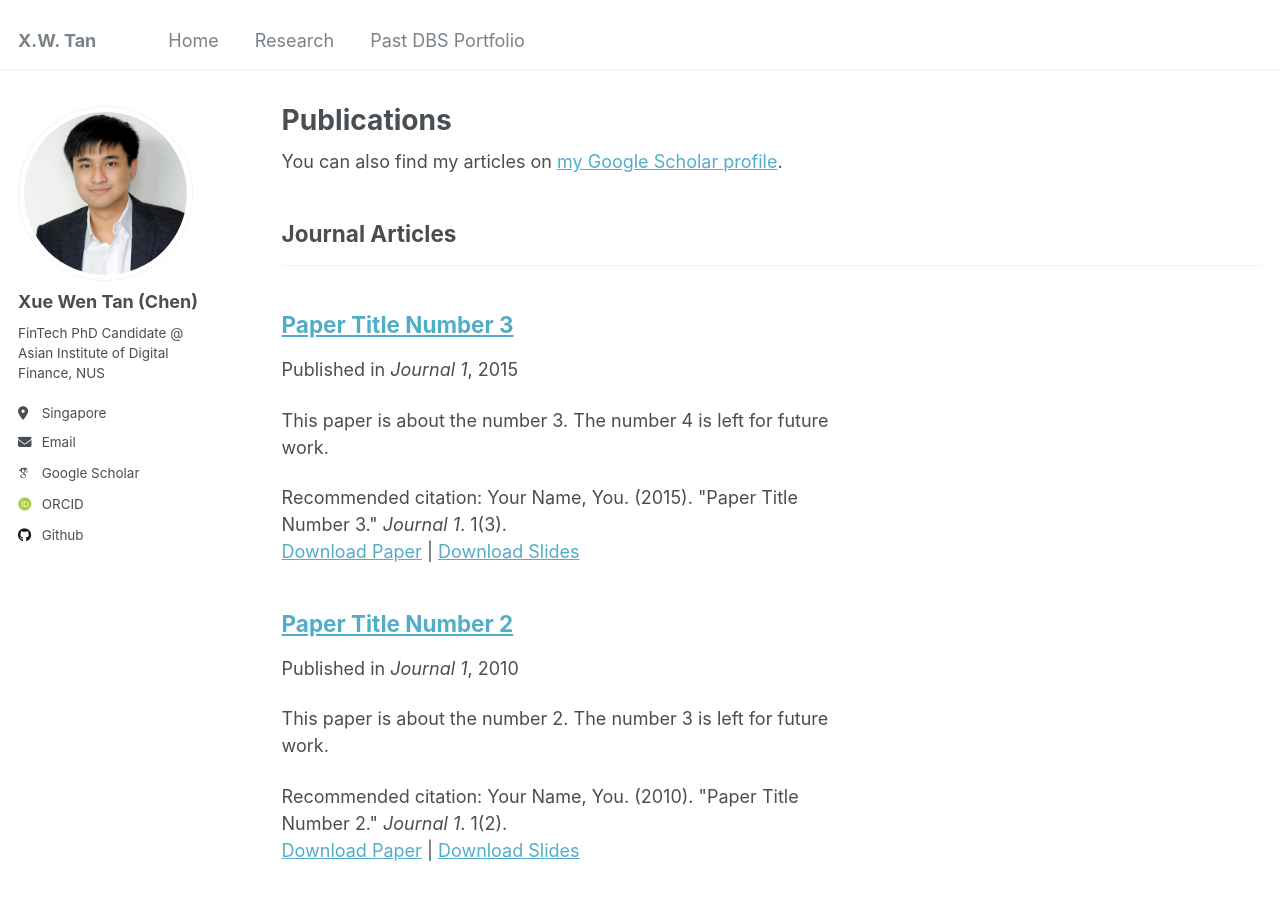
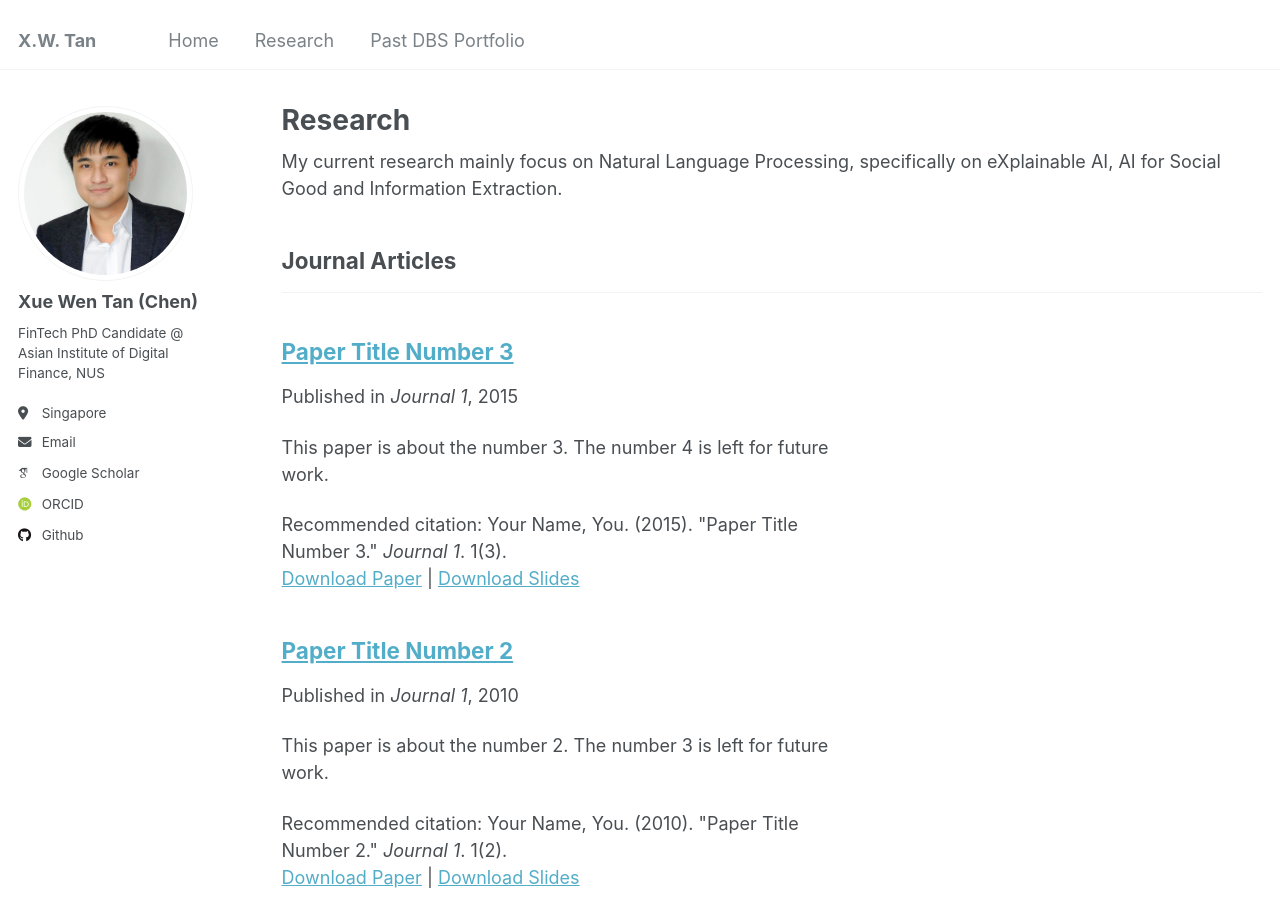
Before and after one commit to Chen-XueWen/Chen-XueWen.github.io, a Jekyll site: the page built from _pages/publications.html, in a window 1280 px wide and 900 px high. Built offline with Jekyll 4.4.1, drawn with Linux system fonts in a browser that asks for light colours; some web fonts are replaced.

Commit message:
Update publications.html

```diff
--- a/_pages/publications.html
+++ b/_pages/publications.html
@@ -1,13 +1,11 @@
 ---
 layout: archive
-title: "Publications"
+title: "Research"
 permalink: /publications/
 author_profile: true
 ---
 
-{% if site.author.googlescholar %}
-  <div class="wordwrap">You can also find my articles on <a href="{{site.author.googlescholar}}">my Google Scholar profile</a>.</div>
-{% endif %}
+My current research mainly focus on Natural Language Processing, specifically on eXplainable AI, AI for Social Good and Information Extraction.
 
 {% include base_path %}
 
```
